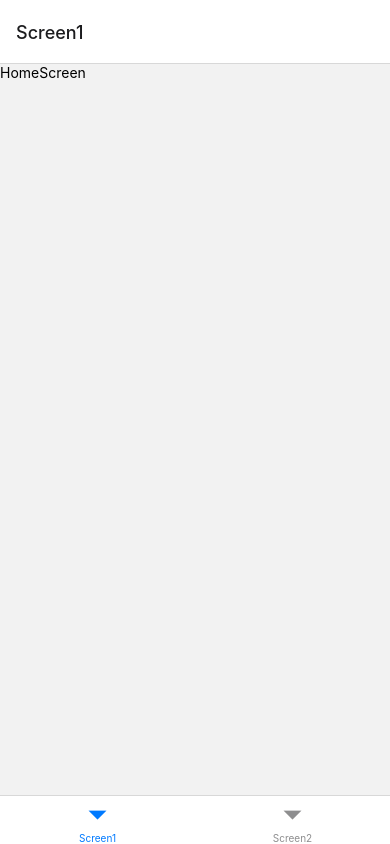
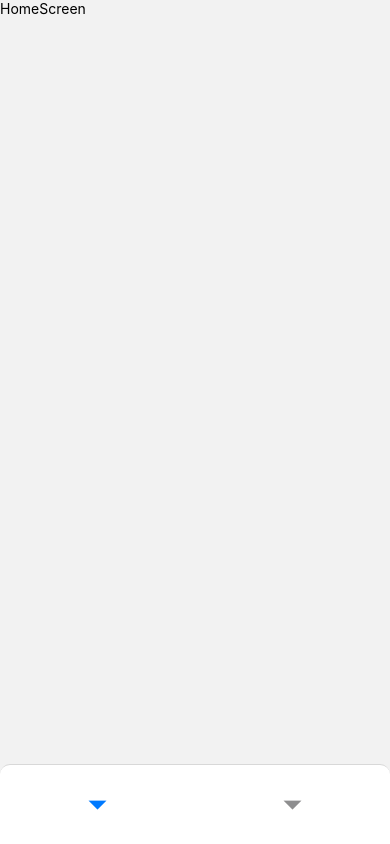
Before and after one commit to anirudh-mk/agriculture-automation-using-iot-frontend-app, a React Native app: screen / in a window 390 px wide. Built offline with nearby package versions, Linux system fonts and the light colour scheme.

Commit message:
feat(app/app.js):screenOptions added

```diff
--- a/App.js
+++ b/App.js
@@ -7,12 +7,28 @@ import HomeScreen from './screens/HomeScreen';
 import UserScreen from './screens/UserScreen';
 
 const Tab = createBottomTabNavigator();
-
+const screenOptions = {
+  tabBarShowLabel:false,
+  headerShown:false,
+  tabBarStyle:{
+    position:"absolute",
+    bottom:0,
+    right:0,
+    left:0,
+    height:80,
+    borderTopLeftRadius:10,
+    borderTopRightRadius:10,
+    background: '#fff'
+  }
+}
 const App = () => {
   return (
     <NavigationContainer>
-      <Tab.Navigator>
-        <Tab.Screen name="Screen1" component={HomeScreen} />
+      <Tab.Navigator screenOptions={screenOptions}>
+        <Tab.Screen
+          name="Screen1"
+          component={HomeScreen}
+          />
         <Tab.Screen name="Screen2" component={UserScreen} />
       </Tab.Navigator>
     </NavigationContainer>
```
